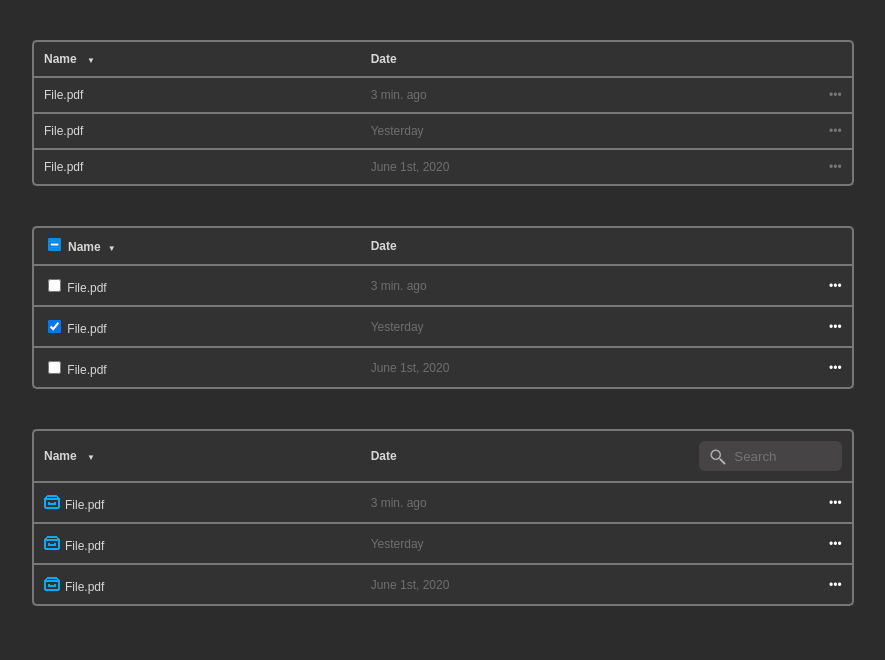
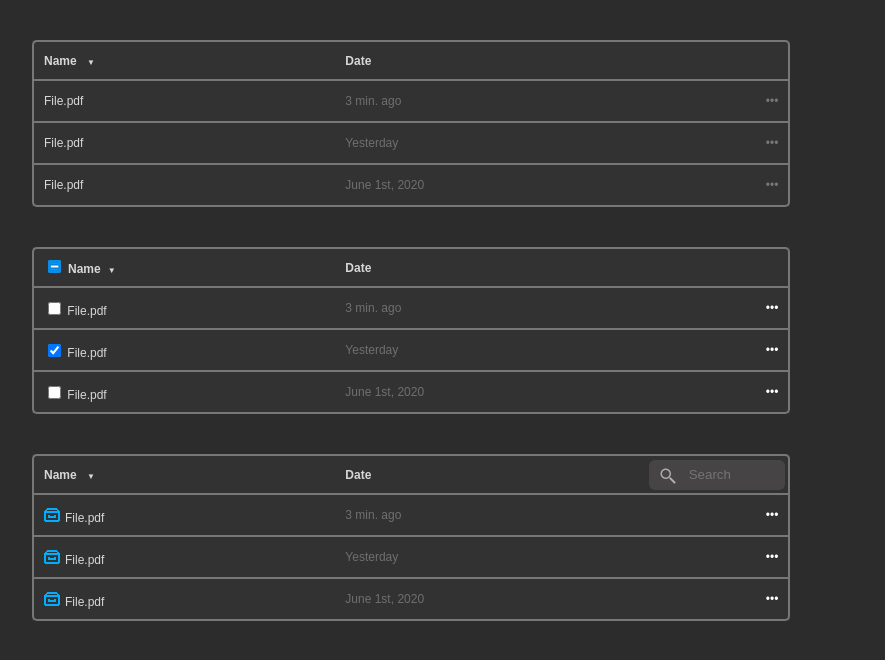
Before and after one commit to rgryshchenko/HW3, a plain HTML site: page index.html in a window 1280 px wide. Shown: the whole page, without its empty margins (16-901 px from the left). Drawn offline with Linux system fonts and the light colour scheme.

Commit message:
modify style.css

```diff
--- a/style.css
+++ b/style.css
@@ -3,7 +3,7 @@ body {
 }
 
 table {
-    width: 65%;
+    width: 60%;
     border-spacing: 0px;
     background-color:#333232;
     color: rgb(112, 111, 111);
@@ -14,11 +14,18 @@ table {
 
 }
 
-table tr th, table tr td {
+table tr th {
     border-bottom: 2px solid #777;
+    height: 35px;
+    padding-left: 10px;
+    padding-right: 3px;
+
+}
+
+table tr td {
+    border-bottom: 2px solid #777;
+    height: 20px;
     padding: 10px;
-
-
 }
 
 table tr th:first-of-type,
@@ -80,22 +87,25 @@ td {
     margin-right: 5px;
 }
 
+.search {
+    height: 30px;
+    padding: ;
+}
 .search input {
     position: relative;
     width: 100%;
-    height: auto;
+    height: 100%;
     display: inline-block;
-    height: 30px;
     background: rgb(70 68 68);
     background-image: url(search.png);
     color: darkgrey;
     background-position: 10px 7px;
     background-repeat: no-repeat;
-    padding: 10px 35px 10px 35px;
     border: none;
     outline: none;
     border-radius: 6px;
     border-spacing: 0px;
+    padding: 12px 40px 12px 40px;
 }
 
 .dots_1 {
```
